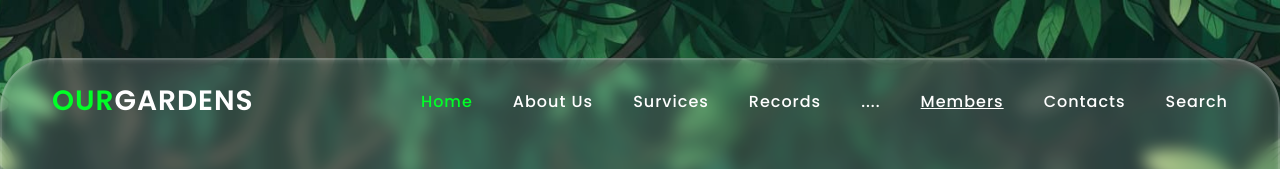
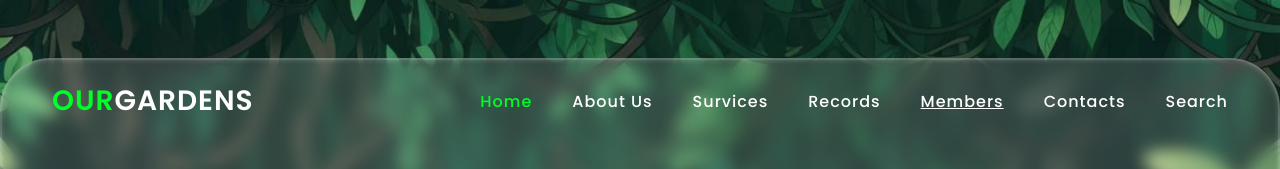
Before and after one commit to iamnithino/nithin.website, a plain HTML site: page gardening.html in a window 1280 px wide. Shown: the top 169 px of the page. Drawn offline with Linux system fonts and the light colour scheme.

Commit message:
Update gardening.html

```diff
--- a/gardening.html
+++ b/gardening.html
@@ -26,7 +26,6 @@
             <a class="nav-items">about us</a>
             <a class="nav-items">Survices</a>
             <a class="nav-items">Records</a>
-            <a class="nav-items">....</a>
             <a href="members.html" class="nav-items"> Members </a>
             <a class="nav-items">contacts</a>
             <a class="nav-items">search</a>
```
